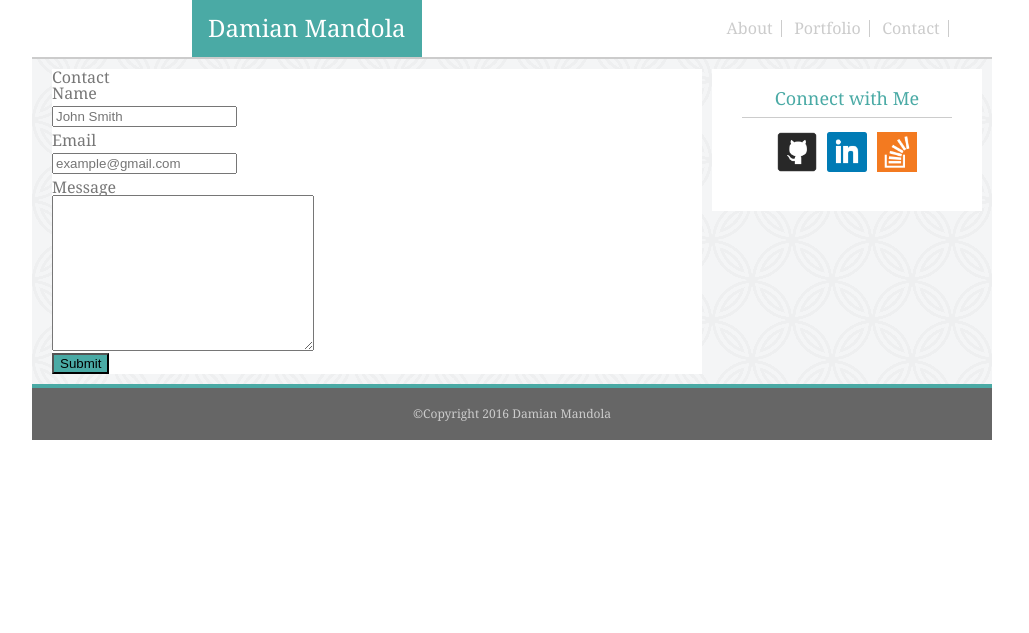
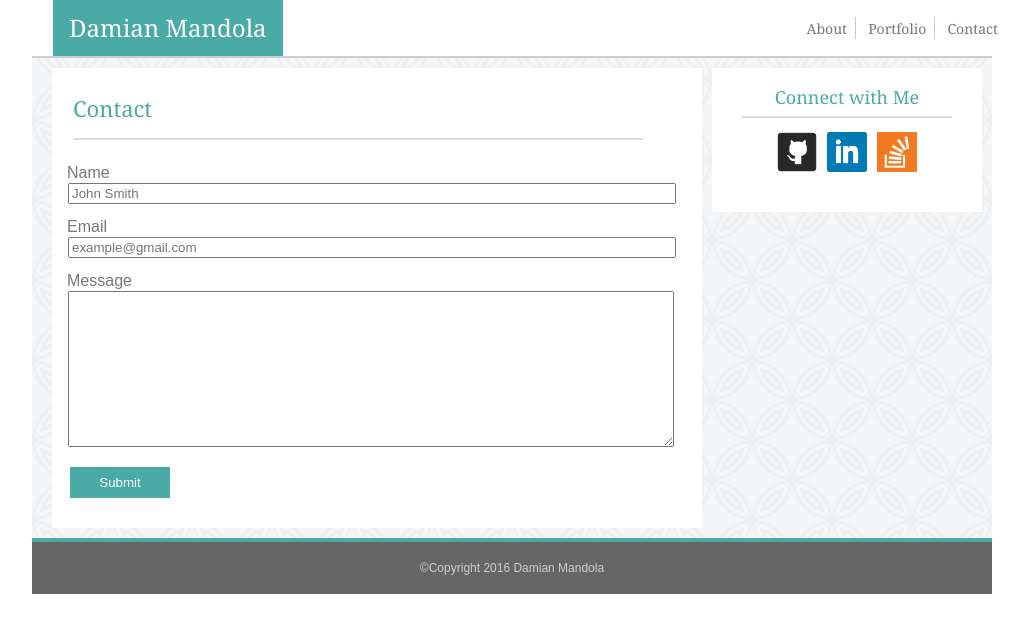
Before and after one commit to dmandola11/Basic-Portfolio, a PHP site: page /contact.html in a window 1280 px wide. Shown: the top 633 px of the page, without its empty margins (128-1157 px from the left). Run offline with PHP 8.4, Linux system fonts and the light colour scheme.

Commit message:
finished contact page and most css

```diff
--- a/assets/css/style.css
+++ b/assets/css/style.css
@@ -1,7 +1,7 @@
 
 body{
 	color: #777777;
-	font-family: "Georgia", Times, Times New Roman, serif;
+	font-family: "Arial", "Helvetica Neue", Helvetica, sans-serif;
 }
 
 .wrapper {
@@ -20,8 +20,8 @@ body{
 	display: flex;
 	float: left;
 	border-bottom: 2px solid #cccccc;
-	font-family: "Arial", "Helvetica Neue", Helvetica, sans-serif;
-	}
+	font-family: 'Georgia', Times, Times New Roman, serif;
+}
 
 h1 {
 	position: relative;
@@ -30,14 +30,14 @@ h1 {
 	background: #4aaaa5;
 	color: #ffffff;
 	text-align: center;
-	left: 160px;
+	left: 21px;
 	top: 0px;
 	padding: 16px;
 
 }
 .navbar {
 	position: relative;
-	left: 437px;
+	left: 517px;
 	bottom: 0px;
 	padding: 20px;
 	color: #777777;
@@ -48,12 +48,17 @@ li {
 	border-right: 1px solid #cccccc;
 }
 li a {
-	color: #cccccc;
+	color: #777777;
 	font-family: "Georgia", Times, Times New Roman, serif;
+	font-size: 14px;
 	text-decoration: none;
 	display: inline;
 	padding: 8px;
 	margin-top: 5px;
+}
+/* remove last border in nav bar*/
+li:last-child {
+    border-right: none;
 }
 
 .main{
@@ -63,86 +68,84 @@ li a {
 	background: #ffffff;
 
 }
-.about {
+
+.container {
+	padding: 10px 10px 60px 10px;
+}
+
+/*main section of portfolio*/
+.portmain {
 	margin: 10px 0px 10px 20px;
 	width: 650px;
 	float: left;
 	background: #ffffff;
 }
 
-.bio {
-	padding: 10px;
-}
-
-
-.portmain {
-	margin: 10px 0px 10px 20px;
-	width: 650px;
-	float: left;
-	background: #ffffff;
-
-}
-
-#hman{
-	background-image: url(../images/hangman200-200.jpg);
-}
 .portfolio{
 	position: relative;
-    top: 7px;
-    left: 87px;
-
+    float: left;
+    padding: 5px;
+    margin-top: -10px;
+    margin-left: 11px;
 }
 
 .image {
 	position: relative;
-	margin: 0;
+	margin: 10px;
 	display: inline-block;
 	width: 250px;
 	float: left;
 	padding: 4px;
 }
-
-
+/* main section of contact page */
 .contact{
 	margin: 10px 0px 10px 20px;
 	width: 650px;
 	float: left;
 	background: #ffffff;
-
 }
 
 .form{
 	position: relative;
-	margin: ;
+	padding: 15px;
+}
 
+input,textarea {
+	margin: 2px 0px 15px 1px;
+	width: 600px;
 }
-input[type=text] {
-	margin: 5px 0px;
-}
+
 .submit {
 	background-color: #4aaaa5;
+    width: 100px;
+    color: white;
+    border: none;
+    padding: 8px;
+    margin-left: 3px;
 }
+/* went back and created separate classes for main/side heading */
 .h2main {
 	font-family: "Georgia", "Times", Times New Roman, serif;
-	font-size: 18px;
+	font-size: 22px;
 	color: #4aaaa5;
 	text-align: left;
-	border-bottom: 1px solid #cccccc;
-	margin: 10px 30px;
+	border-bottom: 2px solid #dddddd;
+	margin: 10px 40px;
 	position: relative;
 	left: -19px;
 	padding: 19px 0px;
 }
+
 .h2side {
 	font-family: "Georgia", "Times", Times New Roman, serif;
 	font-size: 18px;
 	color: #4aaaa5;
 	text-align: center;
-	border-bottom: 1px solid #cccccc;
+	border-bottom: 2px solid #dddddd;
 	margin: 10px 30px;
 	padding: 10px;
 }
-
+/* txt links to put over img links */
 .h3{
 	position: absolute;
     bottom: 14px;
--- a/contact.html
+++ b/contact.html
@@ -20,7 +20,7 @@
 		</div>
 	<!--This is the main content-->
 	<main class="contact">
-		<h2>Contact</h2>
+		<h2 class="h2main">Contact</h2>
 		<form class="form">
 			Name<br>
 			<input type="text" name="name" placeholder="John Smith" "><br>
```
Also changed, not shown: assets/images/Damian Mandola_files/style.css (deleted, +0 -48 lines), index.html (+4 -3 lines), assets/images/Damian Mandola_files/bio_pic.jpg (deleted), assets/images/Damian Mandola_files/github.png (deleted), assets/images/Damian Mandola_files/linkedin.png (deleted), assets/images/Damian Mandola_files/overflow.png (deleted), assets/images/bio_pic.jpg (deleted), assets/images/bio_pic2.jpg (added), 4 other files.
